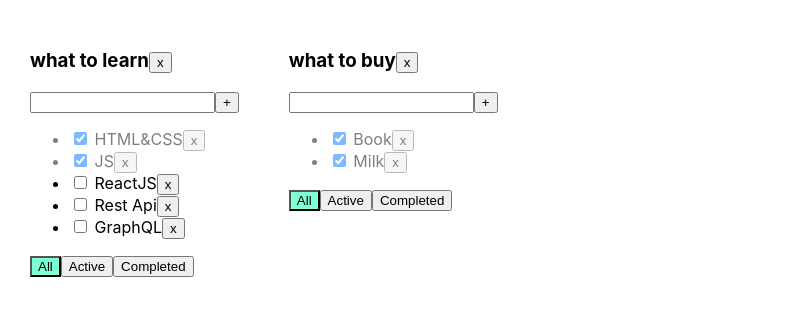
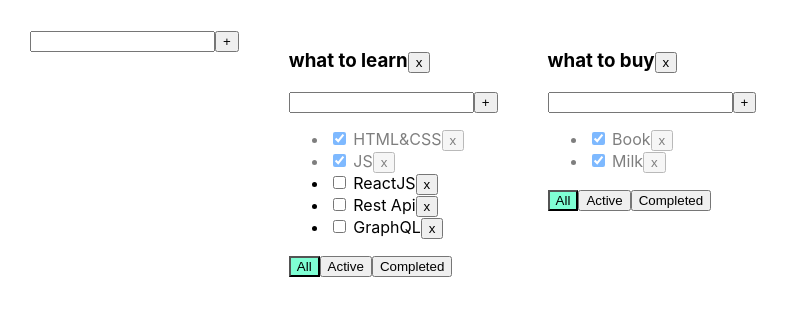
Before and after one commit to DimasYl/MyTodoList, a React (Create React App) app: page / in a window 1280 px wide. Shown: the top 316 px of the page, without its empty margins (0-789 px from the left). Built offline with nearby package versions, Linux system fonts and the light colour scheme.

Commit message:
add Todolist

```diff
--- /dev/null
+++ b/src/AddItemForm.tsx
@@ -0,0 +1,40 @@
+import React, {ChangeEvent, KeyboardEvent, useState} from "react";
+
+type AddItemFormPropsType = {
+    addItem: (taskTitle: string) => void
+}
+
+export function AddItemForm(props: AddItemFormPropsType) {
+    const [title, setTitle] = useState<string>('')
+    const [error, setError] = useState<string | null>(null)
+
+    const addTask = () => {
+        const trimmedTitle = title.trim()
+        if (trimmedTitle) {
+            props.addItem(trimmedTitle)
+        } else {
+            setError('Titles is required')
+        }
+        setTitle('')
+    }
+    const onKeyPressAddTask = (e: KeyboardEvent<HTMLInputElement>) => {
+        if (e.key === 'Enter') addTask()
+    }
+    const changeTitle = (e: ChangeEvent<HTMLInputElement>) => {
+        setTitle(e.currentTarget.value)
+        setError(null)
+    }
+    return <div>
+        <input
+            value={title}
+            onChange={changeTitle}
+            onKeyPress={onKeyPressAddTask}
+            className={error ? 'error' : ''}
+            onBlur={() => {
+                setError(null)
+            }}
+        />
+        <button onClick={addTask}>+</button>
+        {error && <div className={'error-message'}>{error}</div>}
+    </div>
+}
--- a/src/App.tsx
+++ b/src/App.tsx
@@ -1,7 +1,8 @@
 import React, {useState} from 'react';
 import './App.css';
-import TodoList, {TaskType} from "./TodoList";
+import {TaskType, TodoList} from "./TodoList";
 import {v1} from "uuid";
+import {AddItemForm} from "./AddItemForm";
 
 
 export type FilterValueType = 'all' | 'active' | 'completed'
@@ -12,6 +13,9 @@ type TodolistType = {
     filter: FilterValueType
 }
 
+type TasksStateType = {
+    [key: string]: Array<TaskType>
+}
 
 function App() {
     let todolistID1 = v1()
@@ -23,7 +27,7 @@ function App() {
     ])
 
 
-    const [tasks, setTasks] = useState({
+    const [tasks, setTasks] = useState<TasksStateType>({
         [todolistID1]: [
             {id: v1(), title: 'HTML&CSS', isDone: true},
             {id: v1(), title: 'JS', isDone: true},
@@ -70,12 +74,24 @@ function App() {
         }
         setTasks({...tasks})
     }
-
+    function addTodolist(title: string){
+        let todolist: TodolistType = {
+            id: v1(),
+            title: title,
+            filter: "all"
+        }
+        setTodolists([todolist, ...todolists])
+        setTasks({
+            ...tasks,
+            [todolist.id]: []
+        })
+    }
 
 
 
     return (
         <div className="App">
+            <AddItemForm addItem={addTodolist} />
             {
                 todolists.map((tl)=>{
                     let taskForTodolist = tasks[tl.id]
--- a/src/TodoList.tsx
+++ b/src/TodoList.tsx
@@ -1,5 +1,6 @@
-import React, {ChangeEvent, KeyboardEvent, useState} from "react";
+import React, {ChangeEvent} from "react";
 import {FilterValueType} from "./App";
+import {AddItemForm} from "./AddItemForm";
 
 type TodoListPropsType = {
     id: string
@@ -18,35 +19,19 @@ export type TaskType = {
     isDone: boolean
 }
 
-function TodoList(props: TodoListPropsType) {
-    const onKeyPressAddTask = (e: KeyboardEvent<HTMLInputElement>) => {
-        if (e.key === 'Enter') addTask()
-    }
-    const changeTitle = (e: ChangeEvent<HTMLInputElement>) => {
-        setTitle(e.currentTarget.value)
-        setError(null)
-    }
-    const [error, setError] = useState<string | null>(null)
-    const [title, setTitle] = useState<string>('')
-    const all = () => props.changeFilter('all',props.id)
-    const active = () => props.changeFilter('active',props.id)
-    const completed = () => props.changeFilter('completed',props.id)
-    const addTask = () => {
-        const trimmedTitle = title.trim()
-        if (trimmedTitle) {
-            props.addTask(trimmedTitle,props.id)
-        } else {
-            setError('Title is required')
-        }
-        setTitle('')
-    }
+export function TodoList(props: TodoListPropsType) {
+
+    const all = () => props.changeFilter('all', props.id)
+    const active = () => props.changeFilter('active', props.id)
+    const completed = () => props.changeFilter('completed', props.id)
+
 
     const tasks = props.tasks.map(t => {
         const removeTask = () => {
-            props.removeTask(t.id,props.id)
+            props.removeTask(t.id, props.id)
         }
         const changeStatus = (e: ChangeEvent<HTMLInputElement>) => {
-            props.changeStatus(t.id, e.currentTarget.checked,props.id)
+            props.changeStatus(t.id, e.currentTarget.checked, props.id)
         }
         return (
             <li key={t.id} className={t.isDone ? 'is-done' : ''}>
@@ -58,20 +43,19 @@ function TodoList(props: TodoListPropsType) {
             </li>
         )
     })
+    function addTask(title: string){
+        debugger
+        props.addTask(title,props.id)
+    }
     return (
         <div>
-            <h3>{props.title}<button onClick={()=>{props.removeTodolist(props.id)}}>x</button></h3>
-            <div>
-                <input
-                    value={title}
-                    onChange={changeTitle}
-                    onKeyPress={onKeyPressAddTask}
-                    className={error? 'error' : ''}
-                    onBlur={()=>{setError(null)}}
-                />
-                <button onClick={addTask}>+</button>
-                {error&&<div className={'error-message'}>{error}</div>}
-            </div>
+            <h3>{props.title}
+                <button onClick={() => {
+                    props.removeTodolist(props.id)
+                }}>x
+                </button>
+            </h3>
+            <AddItemForm addItem={addTask}/>
             <ul>
                 {tasks}
             </ul>
@@ -84,5 +68,3 @@ function TodoList(props: TodoListPropsType) {
         </div>
     )
 }
-
-export default TodoList
```
